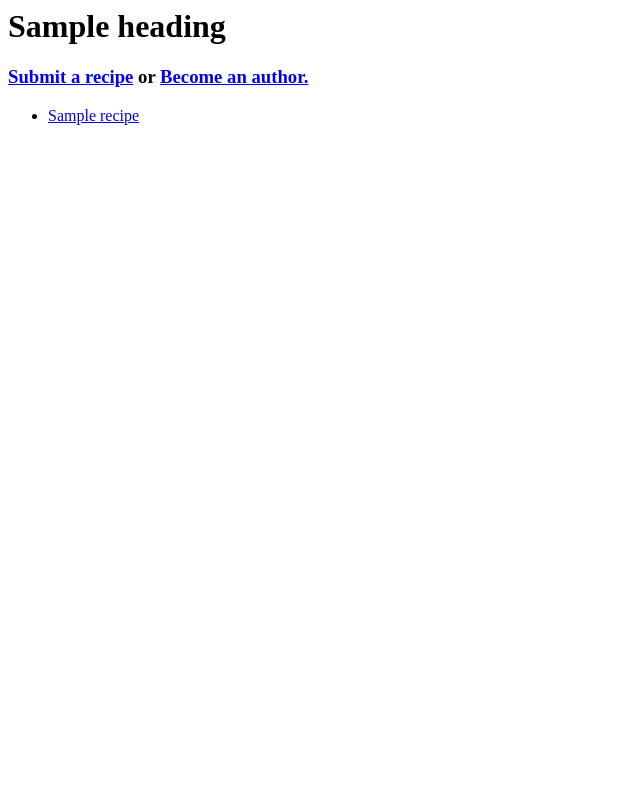
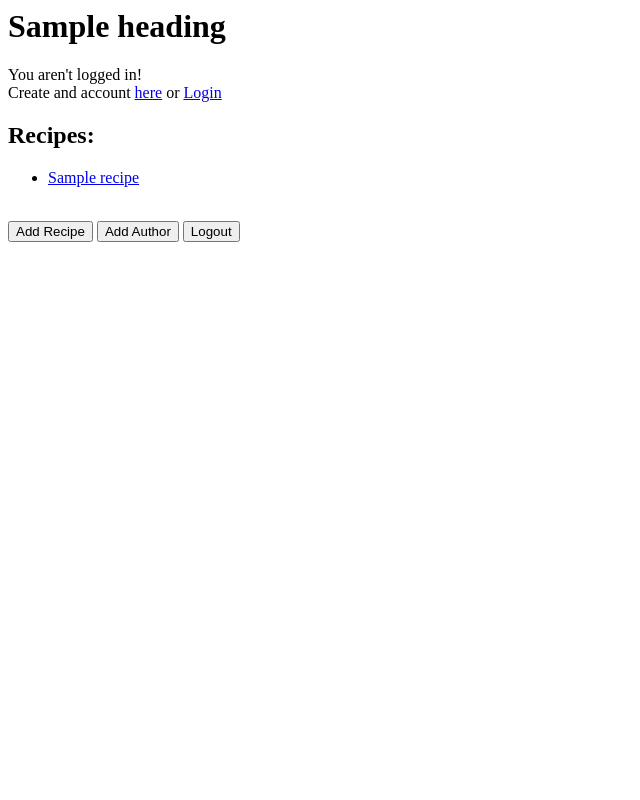
Before and after one commit to BrittBannister/Recipe-Box, a Django app: template templates/index.html in a window 1280 px wide. Shown: the whole page, without its empty margins (0-640 px from the left). Run offline with Django 3.2, Linux system fonts and the light colour scheme; tables that the repository leaves empty hold one stand-in row (values such as "Sample post"); the template is opened without the code that fills it: values that come from a table or form of the project are taken from there, most other values are stand-ins (such as "Sample title", 1, 10 or a date in 2020).

Commit message:
Tweaked index.html around, added condition to check if user is authenticate, if so then display username and have access to buttons, if not they are alerted to log in or create an account

```diff
--- a/templates/index.html
+++ b/templates/index.html
@@ -1,11 +1,29 @@
+<!-- {% load static %}  -->
+<!-- <link rel="stylesheet" type="text/css" href={% static 'main/style.css' %} />  -->
+
+
 <h1>{{heading}}</h1>
 
-<h3><a href = '/recipe/addrecipe/'>Submit a recipe</a> or <a href = '/author/addauthor/'>Become an author.</a></h3>
+{% if user.is_authenticated %}
+<h2>Welcome, {{user.username}}</h2>
+{% else %} You aren't logged in!<br>
+Create and account <a href = '/signup/'>here</a> or <a href= '/login/'>Login</a></h3>
+{% endif %}
 
+<h2>Recipes:</h2>
 <ul>
     {% for item in recipes %}
     <li>
-        <a href="/recipes/{{ item.id }}/">{{item.title}}</a>
+        <a href='/recipes/{{ item.id }}/'>{{item.title}}</a>
     </li>
     {% endfor %}
 </ul>
+<br>
+
+<a href="{% url 'add_recipe' %}"><button>Add Recipe</button></a>
+<a href="{% url 'add_author' %}"><button>Add Author</button></a>
+<a href="{% url 'logout' %}"><button>Logout</button></a>
+
+<!-- EXTRA CREDIT THOUGHTS: -->
+<!-- if !user.is_staff
+    button for adding an recipe but has a different view that will only show them, not all authors. -->
```
Also changed, not shown: templates/add_author.html (deleted, +0 -9 lines), templates/add_recipe.html (deleted, +0 -9 lines).
